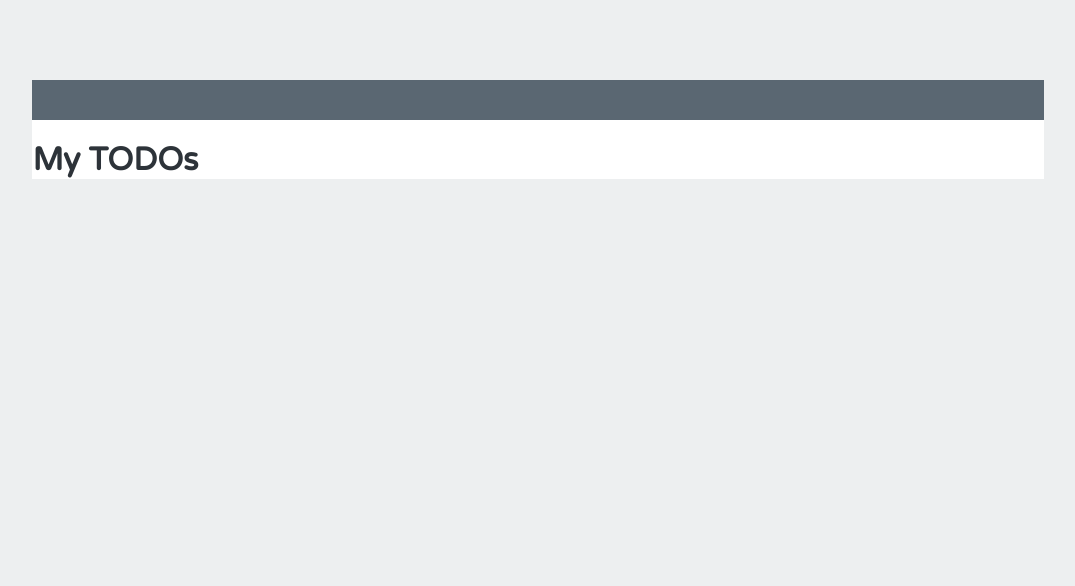
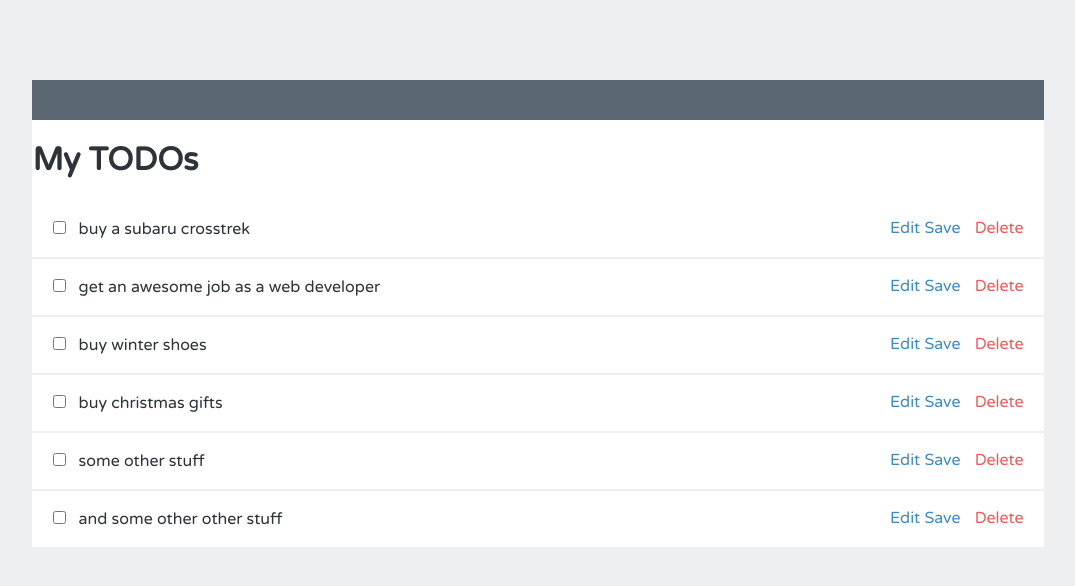
Before and after one commit to bkfwebdev/AngularJSBasics1x, a website: page index.html in a window 1280 px wide. Shown: the whole page, without its empty margins (102-1177 px from the left). Drawn offline with Linux system fonts and the light colour scheme.

Commit message:
learning services with angular

```diff
--- a/index.html
+++ b/index.html
@@ -8,7 +8,7 @@
 <body ng-app="todoListApp">
 
   <div  ng-controller="mainCtrl" class="list">
-    <h1>My TODOs</h1>
+    <h1 class="">My TODOs</h1>
     <div class = "item" ng-class = "{'editing-item':editing , 'edited':todo.edited}"
                         ng-repeat = "todo in todos">
     <input ng-model = "todo.completed" type="checkbox"/>
@@ -20,8 +20,8 @@
            class="editing-lable" type="text"/>
   <div class = "actions">
     <a href = "" ng-click = "editing = !editing" >Edit</a>
-    <a href = "" ng-click = "testTheService()">Save</a>
-    <a href = "" ng-click = "" class = "delete">Delete</a>
+    <a href = "" ng-click = "saveTodo(todo)">Save</a>
+    <a href = "" ng-click = "deleteTodo(todo)" class = "delete">Delete</a>
   </div>
 </div>
 </div>
--- a/mock/todos.json
+++ b/mock/todos.json
@@ -1,8 +1,8 @@
 [
-    {name:"buy a subaru crosstrek"},
-    {name:"get an awesome job as a web developer"},
-    {name:"buy winter shoes"},
-    {name:"buy christmas gifts"},
-    {name:"some other stuff"},
-    {name:"and some other other stuff"}
+{"name":"buy a subaru crosstrek"},
+{"name":"get an awesome job as a web developer"},
+{"name":"buy winter shoes"},
+ {"name":"buy christmas gifts"},
+ {"name":"some other stuff"},
+ {"name":"and some other other stuff"}
 ]
--- a/scripts/app.js
+++ b/scripts/app.js
@@ -1,15 +1,39 @@
-angular.module("todoListApp", [])
+ angular.module("todoListApp", [])
 
 .controller("mainCtrl",function($scope, dataService){
 
     dataService.getTodos(function(response){
+    console.log("attempting to get data");
     console.log(response.data);
     $scope.todos = response.data;
     });
+
+    $scope.deleteTodo = function(todo){
+        dataService.deleteTodo(todo);
+        console.dir(todo.name);
+        console.log("you should see some data here");
+    }
+
+    $scope.saveTodo = function(todo){
+        dataService.saveTodo(todo.name);
+        console.dir(todo)
+        console.log("you should see some data here too");
+    }
+
 })
 
 .service("dataService", function($http){
 this.getTodos = function (callback){
-    $http.get("mock/todos.json").then(callback);
+    $http.get("./mock/todos.json").then(callback);
 };
+
+this.deleteTodo = function(todo){
+    console.log("the "+ todo.name +" has been deleted!");
+    console.dir(todo);
+    }
+
+this.saveTodo = function(todo){
+    console.log("the "+ todo.name +" has been saved!");
+    console.dir(todo);
+}
 })
```
Also changed, not shown: package.json (added, +19 -0 lines).
